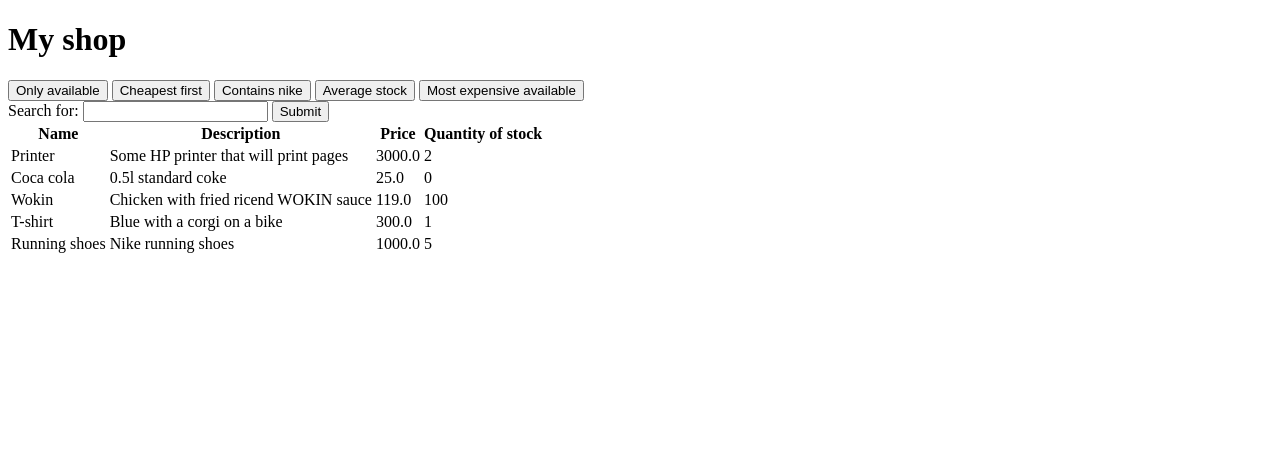
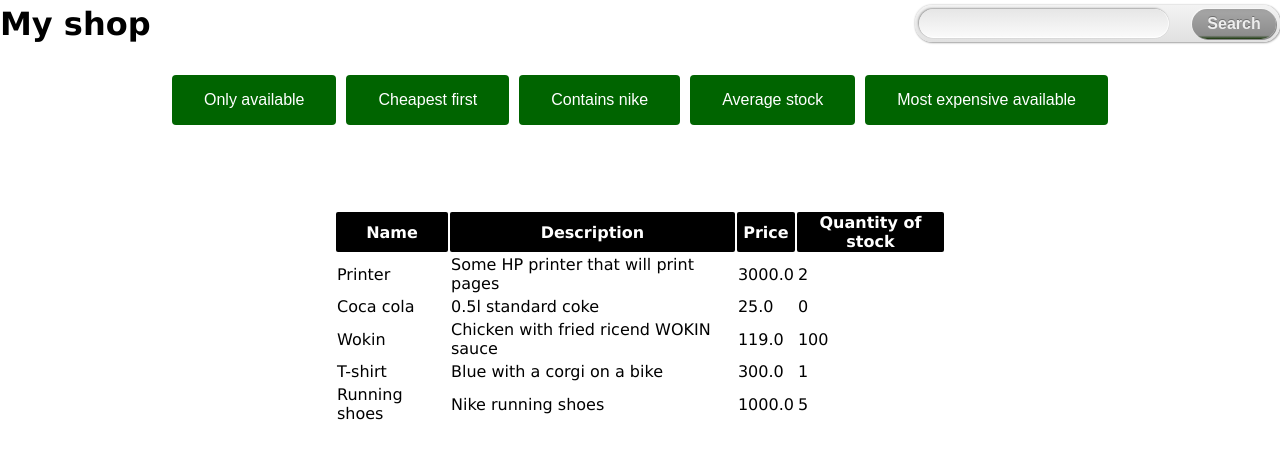
Before and after one commit to green-fox-academy/tamaspalinkas, a Spring Boot app: page / in a window 1280 px wide. Shown: the top 459 px of the page. Run offline with Spring Boot 4, Linux system fonts and the light colour scheme.

Commit message:
Add css style

```diff
--- /dev/null
+++ b/week-07/day-3/src/main/resources/static/styles.css
@@ -0,0 +1,166 @@
+body {
+    background-color:white;
+    font-family: 'Lucida Sans', 'Lucida Sans Regular', 'Lucida Grande', 'Lucida Sans Unicode', Geneva, Verdana, sans-serif
+}
+
+h1 {
+    position: absolute;
+    top: 0;
+    left: 0;
+    margin-top: 5px;
+}
+
+.filter-bar {
+    width: 100%;
+    display: flex;
+    align-items: center;
+    justify-content: center;
+    margin-top: 70px;
+}
+
+button {
+    display: inline-block;
+    border: none;
+    padding: 1rem 2rem;
+    margin: 5px;
+    text-decoration: none;
+    background: darkgreen;
+    color: #ffffff;
+    font-family: sans-serif;
+    font-size: 1rem;
+    cursor: pointer;
+    text-align: center;
+    transition: background 250ms ease-in-out,
+                transform 150ms ease;
+    -webkit-appearance: none;
+    -moz-appearance: none;
+    border-radius: 4px;
+    font-weight: 100;
+    box-shadow: black;
+}
+
+button:hover,
+button:focus {
+    background: #00ba6c;
+}
+
+button:focus {
+    outline: 1px solid #fff;
+    outline-offset: -4px;
+}
+
+button:active {
+    transform: scale(0.99);
+}
+
+#search-bar {
+    margin-top: 5px;
+    position:absolute;
+    top:0;
+    right:0;
+    background: #e1e1e1;
+    width: 365px;
+
+    background: -webkit-gradient( linear,left top, left bottom, color-stop(0, rgb(243,243,243)), color-stop(1, rgb(225,225,225)));
+    background: -moz-linear-gradient( center top, rgb(243,243,243) 0%, rgb(225,225,225) 100%);
+
+    border-radius: 17px;
+    -webkit-border-radius: 17px;
+    -moz-border-radius: 17px;
+
+    box-shadow: 1px 1px 2px rgba(0,0,0,.3), 0 0 2px rgba(0,0,0,.3);
+    -webkit-box-shadow: 1px 1px 2px rgba(0,0,0,.3), 0 0 2px rgba(0,0,0,.3);
+    -moz-box-shadow: 1px 1px 2px rgba(0,0,0,.3), 0 0 2px rgba(0,0,0,.3);
+    }
+
+    .search_3{
+    background: #fafafa;
+
+    background: -webkit-gradient( linear, left bottom, left top, color-stop(0, rgb(250,250,250)), color-stop(1, rgb(230,230,230)));
+    background: -moz-linear-gradient( center top, rgb(250,250,250) 0%, rgb(230,230,230) 100%);
+    border: 0;
+    border-bottom: 1px solid #fff;
+    border-right: 1px solid rgba(255,255,255,.8);
+    font-size: 16px;
+    margin: 4px;
+    padding: 5px;
+    width: 250px;
+
+    border-radius: 17px;
+    -webkit-border-radius: 17px;
+    -moz-border-radius: 17px;
+
+    box-shadow: -1px -1px 2px rgba(0,0,0,.3), 0 0 1px rgba(0,0,0,.2);
+    -webkit-box-shadow: -1px -1px 2px rgba(0,0,0,.3), 0 0 1px rgba(0,0,0,.2);
+    -moz-box-shadow: -1px -1px 2px rgba(0,0,0,.3), 0 0 1px rgba(0,0,0,.2);
+    }
+
+    .search_3:focus{
+    outline: none;
+    background: #fff;
+
+    background: -webkit-gradient( linear, left bottom, left top, color-stop(0, rgb(255,255,255)), color-stop(1, rgb(235,235,235)));
+    background: -moz-linear-gradient( center top, rgb(255,255,255) 0%, rgb(235,235,235) 100%);
+    }
+
+    .submit_3{
+    background: #bdbdbd;
+
+    background: -webkit-gradient( linear, left top, left bottom, color-stop(0, rgb(160, 160, 160)), color-stop(0.15, rgb(163, 163, 163)), color-stop(0.88, rgb(141, 141, 141)), color-stop(1, rgb(22, 53, 8)));
+    background: -moz-linear-gradient( center top, rgb(170, 170, 170) 0%, rgb(175, 175, 175) 15%, rgb(180, 180, 180) 88%, rgb(187, 187, 187) 100%);
+    border: 0;
+    color: #eee;
+    cursor: pointer;
+    float: right;
+    font: 16px 'Raleway', sans-serif;
+    font-weight: bold;
+    height: 30px;
+    margin: 4px 4px 0;
+    text-shadow: 0 -1px 0 rgba(0,0,0,.3);
+    width: 84px;
+    outline: none;
+
+    border-radius: 30px;
+    -webkit-border-radius: 30px;
+    -moz-border-radius: 30px;
+
+    box-shadow: -1px -1px 1px rgba(255,255,255,.5), 1px 1px 0 rgba(0,0,0,.4);
+    -moz-box-shadow: -1px -1px 1px rgba(255,255,255,.5), 1px 1px 0 rgba(0,0,0,.2);
+    -webkit-box-shadow: -1px -1px 1px rgba(255,255,255,.5), 1px 1px 0 rgba(0,0,0,.4);
+    }
+
+    .submit_3:hover {
+    background: #4ea923;
+
+    background: -webkit-gradient( linear, left top, left bottom, color-stop(0, rgb(22, 48, 10)), color-stop(0.15, rgb(17, 37, 8)), color-stop(0.8, rgb(15, 34, 6)), color-stop(1, rgb(13, 31, 5)));
+    background: -moz-linear-gradient( center top, rgb(89,222,27) 0%, rgb(83,179,38) 15%, rgb(66,143,27) 80%, rgb(54,120,22) 100%);
+    }
+    .submit_3:active {
+    background: #4ea923;
+
+    background: -webkit-gradient( linear, left bottom, left top, color-stop(0, rgb(89,222,27)), color-stop(0.15, rgb(83,179,38)), color-stop(0.8, rgb(66,143,27)), color-stop(1, rgb(54,120,22)));
+    background: -moz-linear-gradient( center bottom, rgb(89,222,27) 0%, rgb(83,179,38) 15%, rgb(66,143,27) 80%, rgb(54,120,22) 100%);
+    }
+th {
+    background-color: rgb(0, 0, 0);
+    color: white;
+    border-radius: 2px;
+}
+
+td {
+    border: darkgreen;
+    border-width: 1px;
+    border-radius: 10px;
+}
+
+table {
+    margin-top: 70px;
+    margin-left: auto;
+    margin-right: auto;
+    width: 50%;
+    padding: 10px;
+}
+
+.zebra_stripe tbody tr:nth-child(even) td, .zebra_stripe tbody tr.even td {
+    background:#b4b4b4;
+}
--- a/week-07/day-3/src/main/resources/templates/index.html
+++ b/week-07/day-3/src/main/resources/templates/index.html
@@ -5,7 +5,8 @@
     <meta charset="UTF-8">
     <meta name="viewport" content="width=device-width, initial-scale=1.0">
     <meta http-equiv="X-UA-Compatible" content="ie=edge">
-    <title>Document</title>
+    <title>Basic webshop</title>
+    <link rel="stylesheet" href="/styles.css">
 </head>
 
 <body>
@@ -13,21 +14,20 @@
     <h1 onclick="location.href='/'">My shop</h1>
 </div>
 
-<div>
+<div class="filter-bar">
     <button value="available" onclick="location.href='/only-available'">Only available</button>
     <button value="cheapest" onclick="location.href='/cheapest-first'">Cheapest first</button>
     <button value="nike" onclick="location.href='/nike'">Contains nike</button>
     <button value="average" onclick="location.href='/average-stock'">Average stock</button>
     <button value="expensive" onclick="location.href='/most-expensive-available'">Most expensive available</button>
 </div>
-<div>
+<div id="search-bar">
     <form action="/search" method="POST">
-        <label for="site-search">Search for:</label>
-        <input type="search" id="site-search" name="q" aria-label="Search through site content">
-        <input type="submit"/>
+        <input type="search" class="search_3" id="site-search" name="q" aria-label="Search through site content">
+        <input type="submit" class="submit_3" value="Search"/>
     </form>
 </div>
-<table>
+<table class="zebra-stripe">
     <thead>
     <tr>
         <th colspan="0">Name</th>
```
